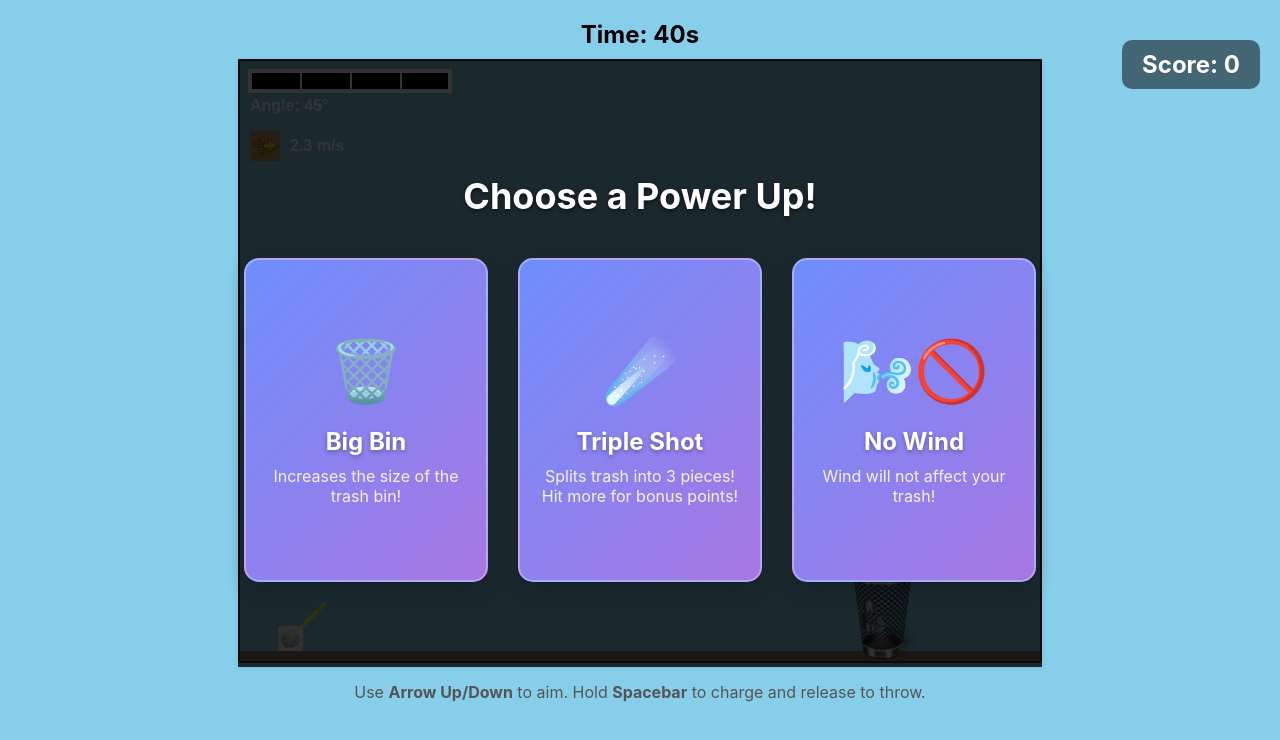
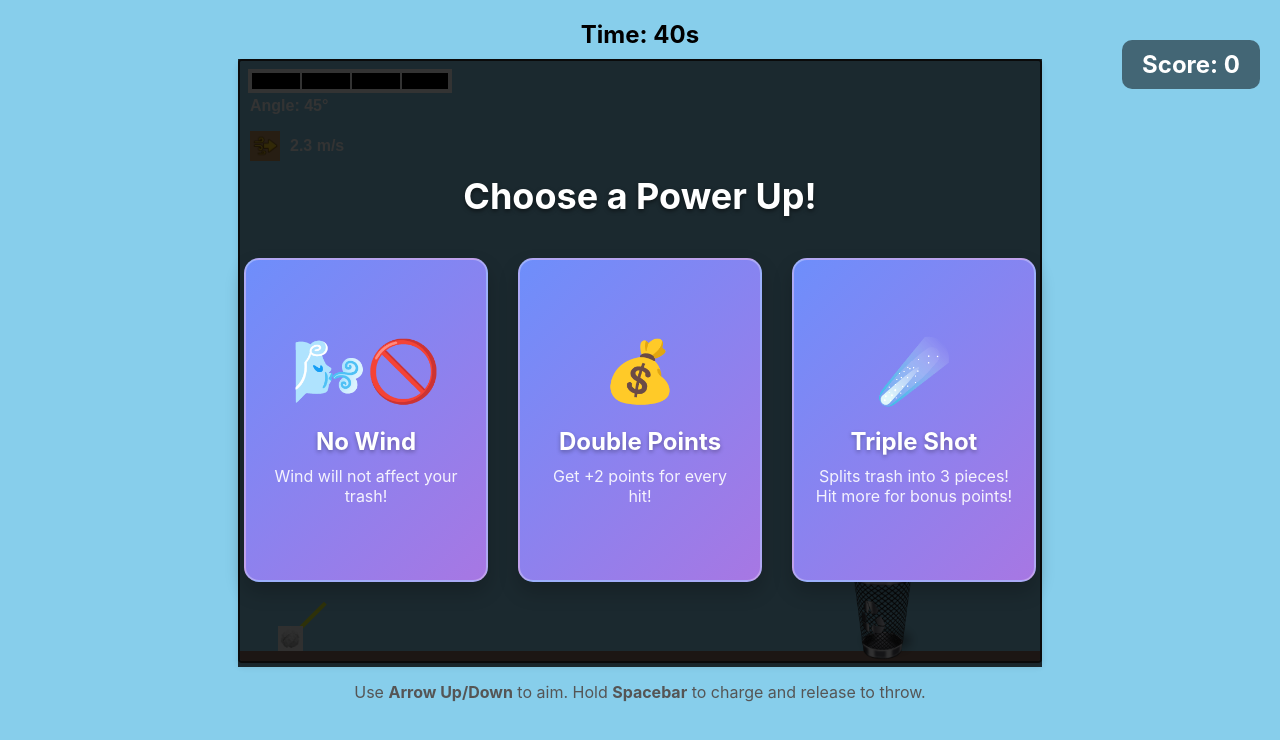
Before and after one commit to katynguyen96/random-small-game, a React (Create React App) app: page / in a window 1280 px wide. Both pictures are taken after a click on the button 640 px from the left and 363 px from the top of the page. Shown: the top 740 px of the page. Built offline with nearby package versions, Linux system fonts and the light colour scheme.

Commit message:
add double points

```diff
--- a/src/Game.tsx
+++ b/src/Game.tsx
@@ -257,6 +257,8 @@ const Game: React.FC = () => {
                             if (gameState.current.activePowerUp === PowerUpType.TRIPLE_SHOT) {
                                 if (currentHits === 2) points = 3; // Total 4 (1+3)
                                 if (currentHits === 3) points = 2; // Total 6 (1+3+2)
+                            } else if (gameState.current.activePowerUp === PowerUpType.DOUBLE_POINTS) {
+                                points = 2;
                             }
 
                             createScorePopup(trash.x, trash.y, points);
--- a/src/components/game/PowerUpOverlay.tsx
+++ b/src/components/game/PowerUpOverlay.tsx
@@ -1,4 +1,4 @@
-import React from 'react';
+import React, { useMemo } from 'react';
 import { PowerUp, PowerUpType } from '../types';
 import PowerUpCard from './PowerUpCard';
 
@@ -24,10 +24,21 @@ const AVAILABLE_POWERUPS: PowerUp[] = [
         name: 'No Wind',
         description: 'Wind will not affect your trash!',
         icon: '🌬️🚫'
+    },
+    {
+        id: PowerUpType.DOUBLE_POINTS,
+        name: 'Double Points',
+        description: 'Get +2 points for every hit!',
+        icon: '💰'
     }
 ];
 
 const PowerUpOverlay: React.FC<PowerUpOverlayProps> = ({ onSelect }) => {
+    const displayedPowerUps = useMemo(() => {
+        const shuffled = [...AVAILABLE_POWERUPS].sort(() => 0.5 - Math.random());
+        return shuffled.slice(0, 3);
+    }, []);
+
     return (
         <div style={{
             position: 'absolute',
@@ -46,7 +57,7 @@ const PowerUpOverlay: React.FC<PowerUpOverlayProps> = ({ onSelect }) => {
                 Choose a Power Up!
             </h2>
             <div style={{ display: 'flex', gap: '30px' }}>
-                {AVAILABLE_POWERUPS.map(powerUp => (
+                {displayedPowerUps.map(powerUp => (
                     <PowerUpCard key={powerUp.id} powerUp={powerUp} onSelect={onSelect} />
                 ))}
             </div>
--- a/src/components/types.ts
+++ b/src/components/types.ts
@@ -56,6 +56,7 @@ export enum PowerUpType {
     BIG_BIN = 'BIG_BIN',
     TRIPLE_SHOT = 'TRIPLE_SHOT',
     NO_WIND = 'NO_WIND',
+    DOUBLE_POINTS = 'DOUBLE_POINTS',
 }
 
 export interface PowerUp {
```
